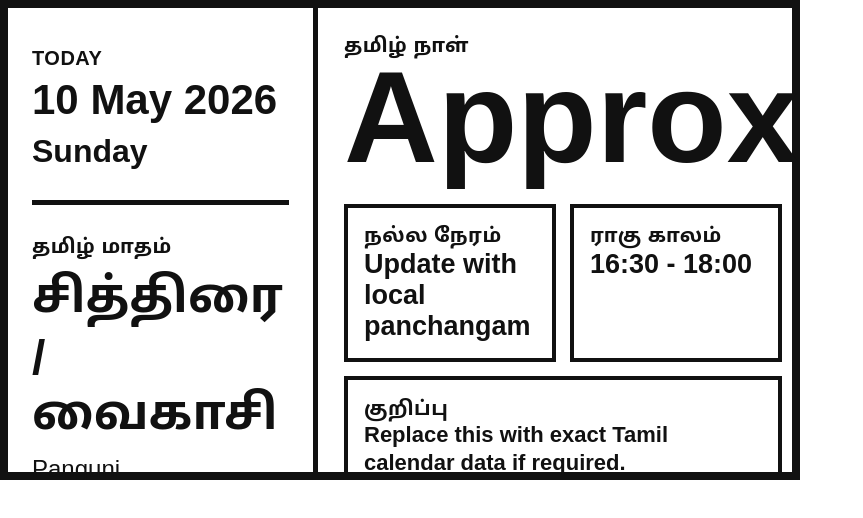
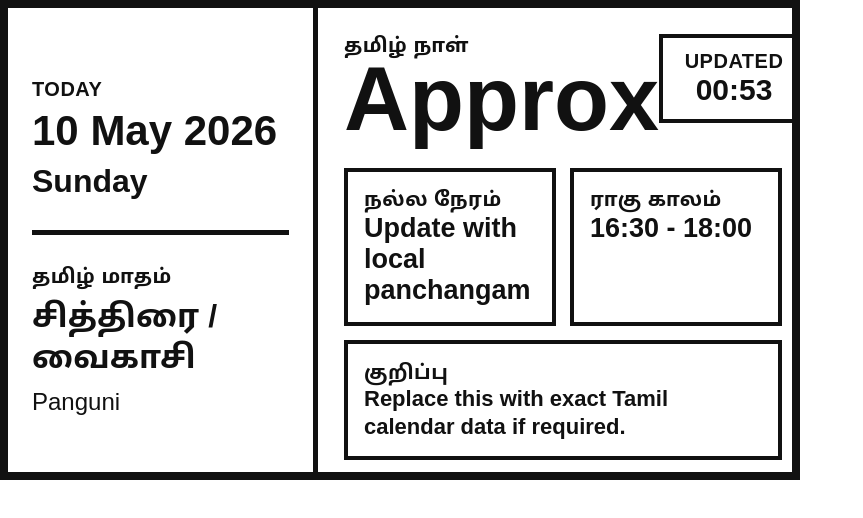
Before and after one commit to Vasanthan1276/tamil-calendar-e1002, a plain HTML site: page index.html in a window 1280 px wide. Shown: the whole page, without its empty margins (0-863 px from the left). Drawn offline with Linux system fonts and the light colour scheme.

Commit message:
Update style.css

```diff
--- a/style.css
+++ b/style.css
@@ -65,7 +65,7 @@ html, body {
 }
 
 .tamil-month {
-  font-size: 48px;
+  font-size: 32px;
   font-weight: 900;
   margin-top: 8px;
 }
@@ -82,7 +82,7 @@ html, body {
 }
 
 .big-number {
-  font-size: 130px;
+  font-size: 90px;
   line-height: 0.9;
   font-weight: 900;
 }
```
